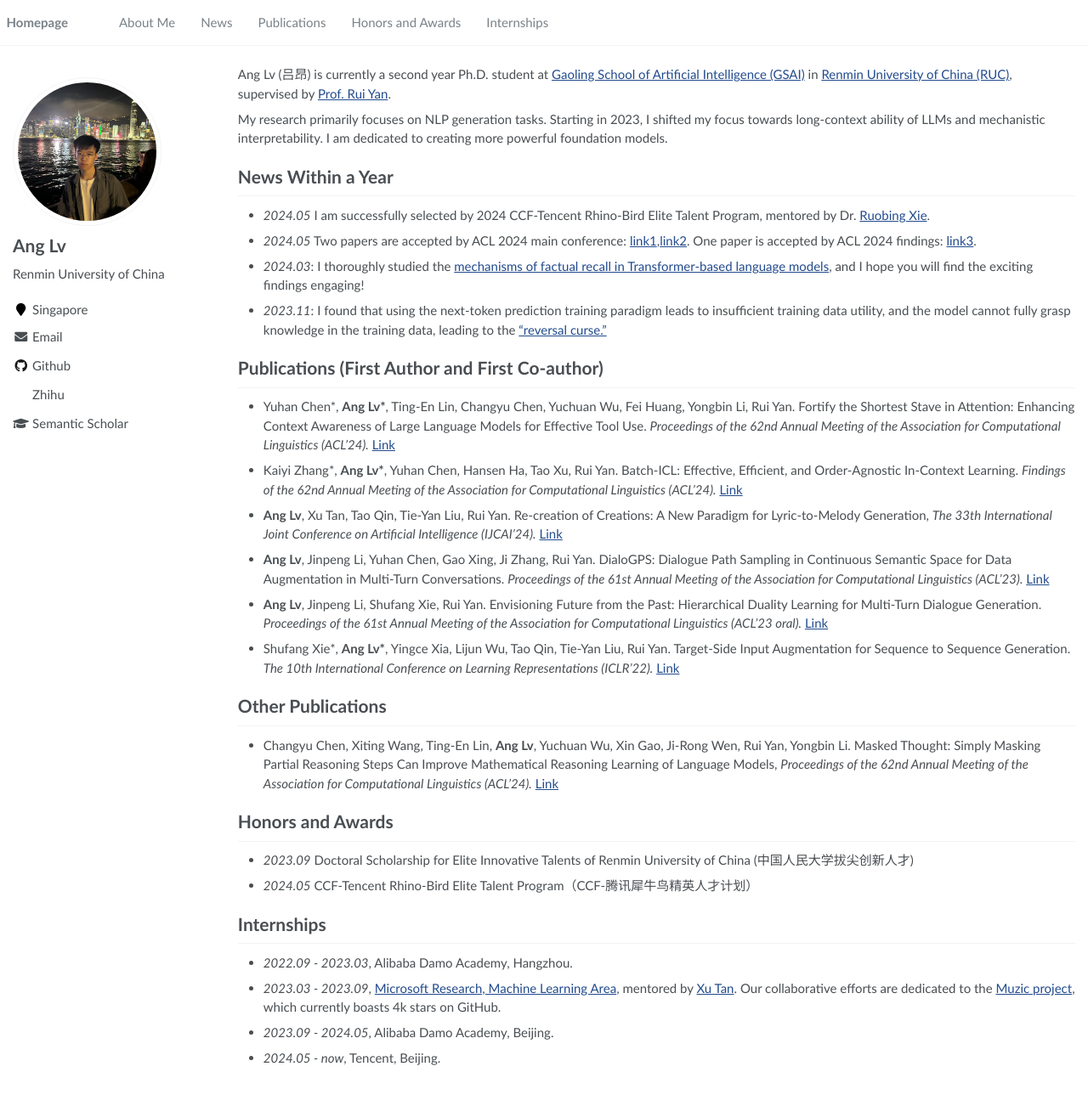
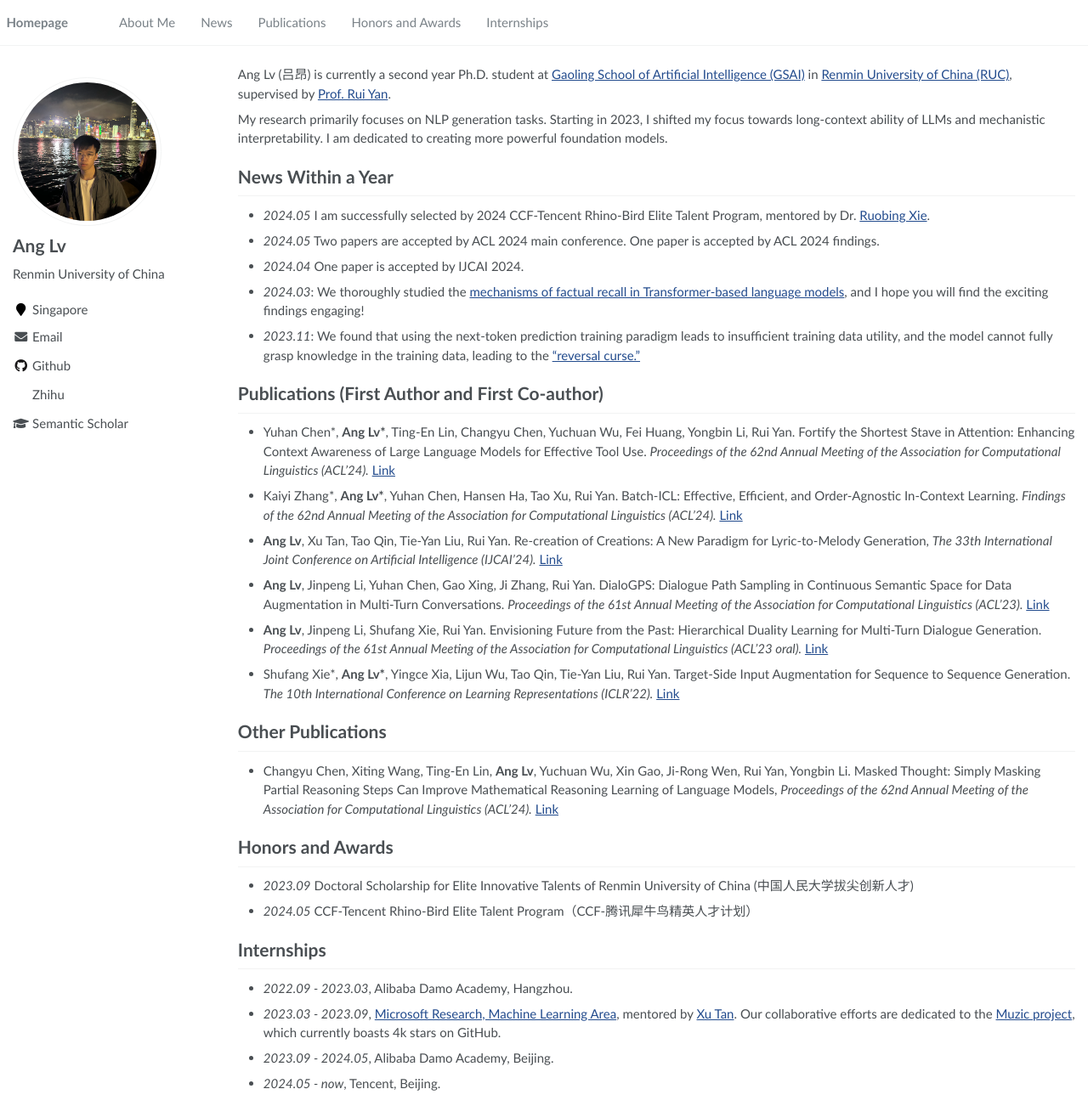
Before and after one commit to trestad/trestad.github.io, a Jekyll site: the page built from _pages/about.md, in a window 1280 px wide and 1302 px high. Shown: the whole window at 85% size. Built offline with Jekyll 4.4.1, drawn with Linux system fonts in a browser that asks for light colours.

Commit message:
Update about.md

```diff
--- a/_pages/about.md
+++ b/_pages/about.md
@@ -18,11 +18,13 @@ My research primarily focuses on NLP generation tasks. Starting in 2023, I shift
 
 - *2024.05* I am successfully selected by 2024 CCF-Tencent Rhino-Bird Elite Talent Program, mentored by Dr. [Ruobing Xie](https://ruobingxie.github.io/).
 
-- *2024.05* Two papers are accepted by ACL 2024 main conference: [link1](https://arxiv.org/abs/2312.04455),[link2](https://arxiv.org/abs/2403.02178). One paper is accepted by ACL 2024 findings: [link3](http://arxiv.org/abs/2401.06469).
+- *2024.05* Two papers are accepted by ACL 2024 main conference. One paper is accepted by ACL 2024 findings.
 
-- *2024.03*: I thoroughly studied the [mechanisms of factual recall in Transformer-based language models](https://arxiv.org/abs/2403.19521), and I hope you will find the exciting findings engaging!
+- *2024.04* One paper is accepted by IJCAI 2024.
 
-- *2023.11*: I found that using the next-token prediction training paradigm leads to insufficient training data utility, and the model cannot fully grasp knowledge in the training data, leading to the ["reversal curse."](https://arxiv.org/abs/2311.07468)
+- *2024.03*: We thoroughly studied the [mechanisms of factual recall in Transformer-based language models](https://arxiv.org/abs/2403.19521), and I hope you will find the exciting findings engaging!
+
+- *2023.11*: We found that using the next-token prediction training paradigm leads to insufficient training data utility, and the model cannot fully grasp knowledge in the training data, leading to the ["reversal curse."](https://arxiv.org/abs/2311.07468)
 
 
 # Publications (First Author and First Co-author)
```
